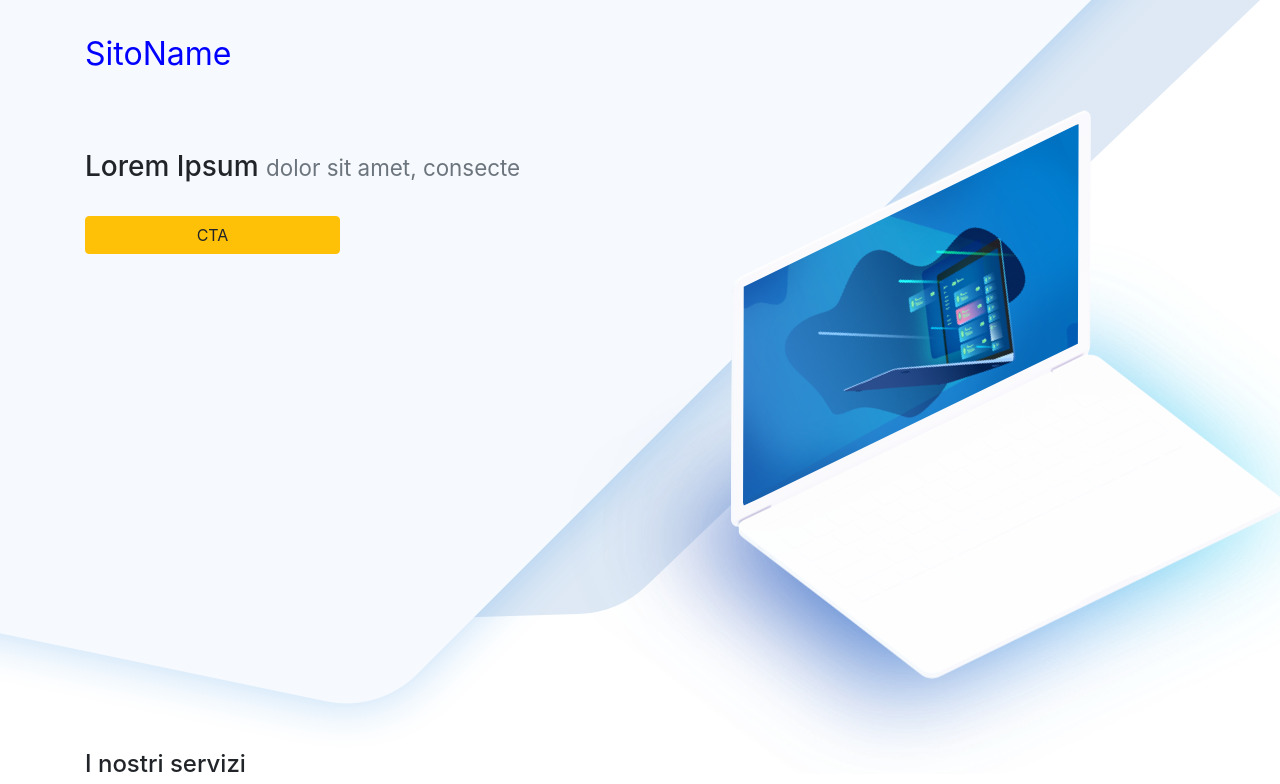
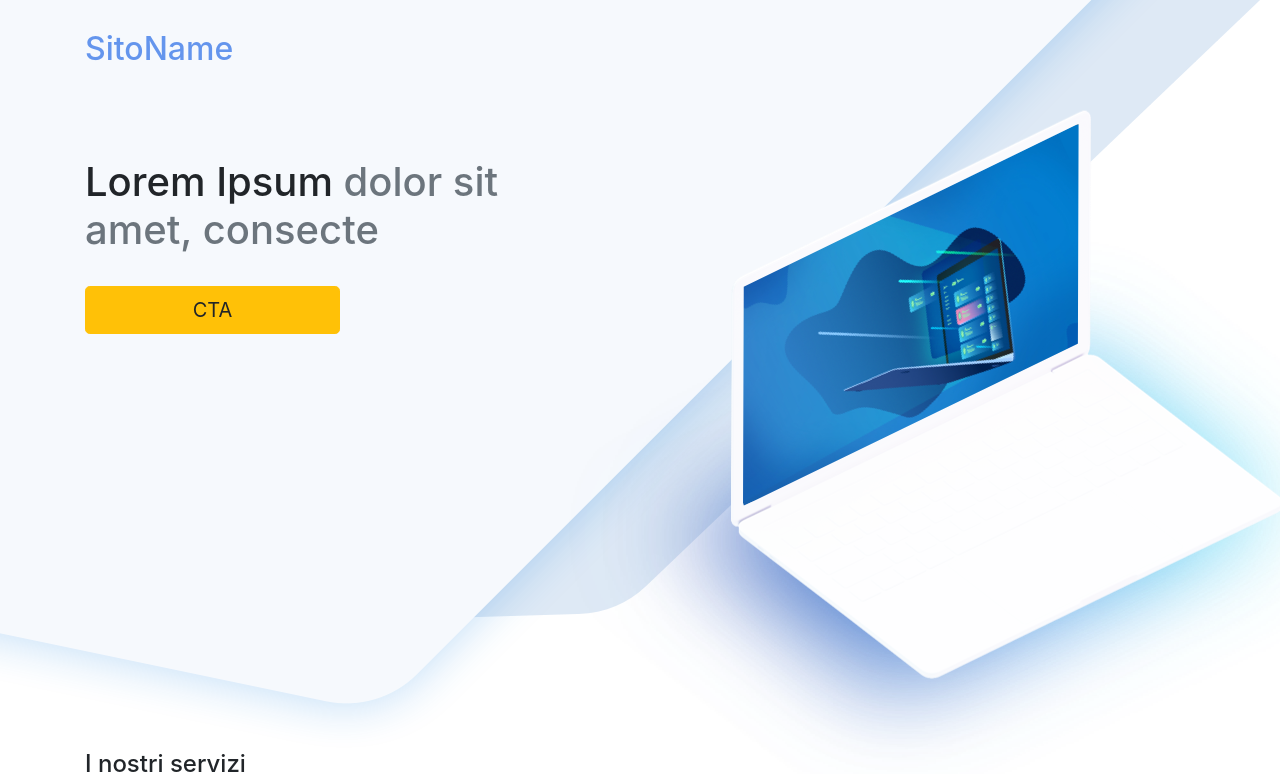
Before and after one commit to gianlucabaldin/static_layout, a plain HTML site: page index.html in a window 1280 px wide. Shown: the top 784 px of the page. Drawn offline with nearby package versions, Linux system fonts and the light colour scheme.

Commit message:
fixed header text

```diff
--- a/index.html
+++ b/index.html
@@ -29,19 +29,21 @@
       <div class="row header">
         <div class="col">
           <div class="row">
-            <div class="col site-name">SitoName</div>
+            <h1 class="col site-name">SitoName</h1>
           </div>
           <div class="row">
-            <div class="col-6">
-              <h3>
+            <div class="col-12 col-md-5">
+              <h1>
                 Lorem Ipsum
-                <small class="text-muted">dolor sit amet, consecte</small>
-              </h3>
+                <span class="text-muted">dolor sit amet, consecte</span>
+              </h1>
             </div>
           </div>
           <div class="row">
             <div class="col-3">
-              <button type="button" class="btn btn-warning mt-4">CTA</button>
+              <button type="button" class="btn btn-warning btn-lg mt-4">
+                CTA
+              </button>
             </div>
           </div>
         </div>
--- a/main.css
+++ b/main.css
@@ -1,5 +1,5 @@
 .site-name {
-  color: blue;
+  color: cornflowerblue;
   font-size: 2rem;
   height: 150px;
   padding-top: 30px;
```
